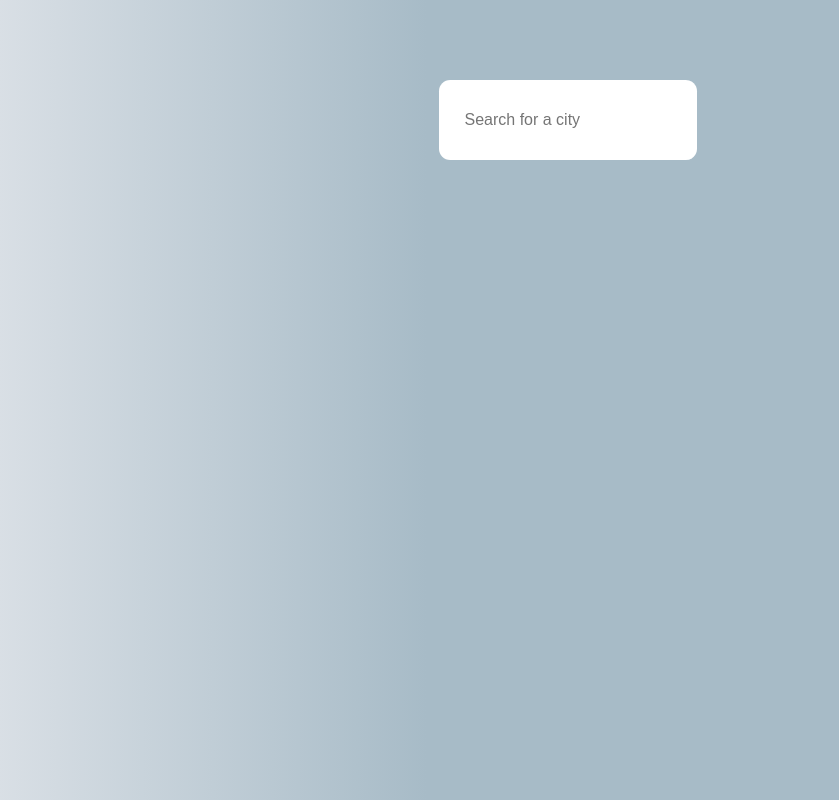
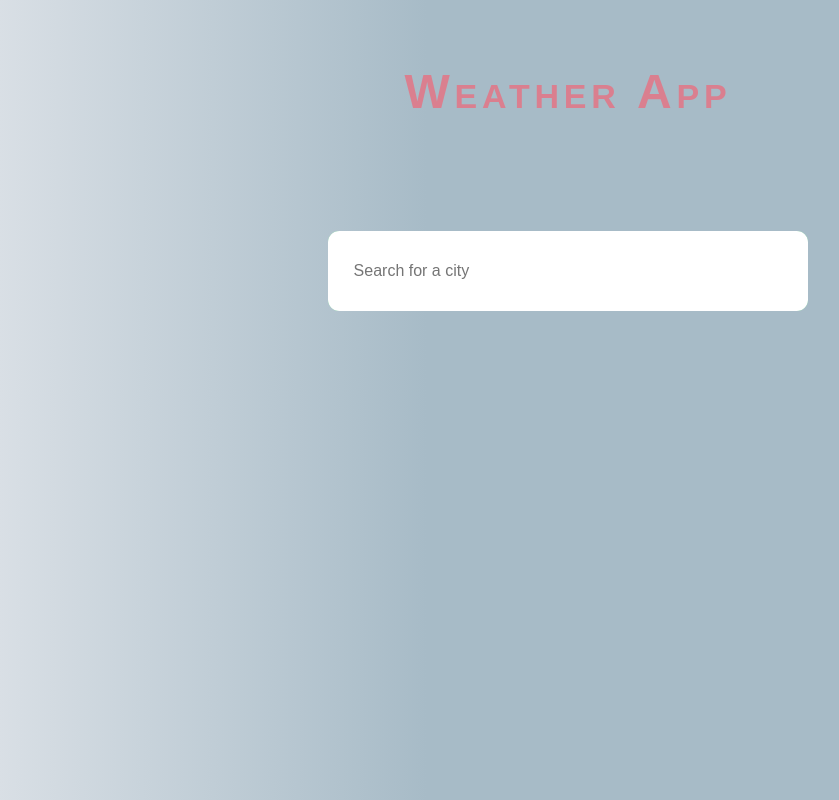
Before and after one commit to DMCFA/weather-app, a plain HTML site: page index.html in a window 1280 px wide. Shown: the whole page, without its empty margins (72-911 px from the left). Drawn offline with Linux system fonts and the light colour scheme.

Commit message:
changes to the main title

```diff
--- a/css/style.scss
+++ b/css/style.scss
@@ -12,6 +12,16 @@ html {
     rgba(225, 229, 234, 1) 0%,
     rgba(167, 187, 199, 1) 39%
   );
+}
+
+h1 {
+  margin: 4rem 0 2rem 0;
+  color: #da7f8f;
+  font-size: 3rem;
+  font-weight: 600;
+  font-variant: small-caps;
+  letter-spacing: 0.1em;
+  text-align: center;
 }
 
 .search {
--- a/index.html
+++ b/index.html
@@ -4,13 +4,13 @@
     <meta charset="UTF-8">
     <meta http-equiv="X-UA-Compatible" content="IE=edge">
     <meta name="viewport" content="width=device-width, initial-scale=1.0">
-    <link rel="stylesheet" href="style.css">
+    <link rel="stylesheet" href="css/style.css">
     <title>Weather App</title>
 </head>
 <body>
     <section id="search_field">
+        <h1 class='main-title'>Weather App</h1>
             <div class="search">
-            <h1></h1>
                 <form action="/" method="POST">
                     <input type="text" id="cityInput" name="cityName" placeholder="Search for a city" autocomplete="off" autofocus required>
                     <button type="submit">Go</button>
```
Also changed, not shown: css/style.css, img/bg-pic.png (deleted), style.css (deleted). Lines whose indentation alone changed are shown as unchanged.
